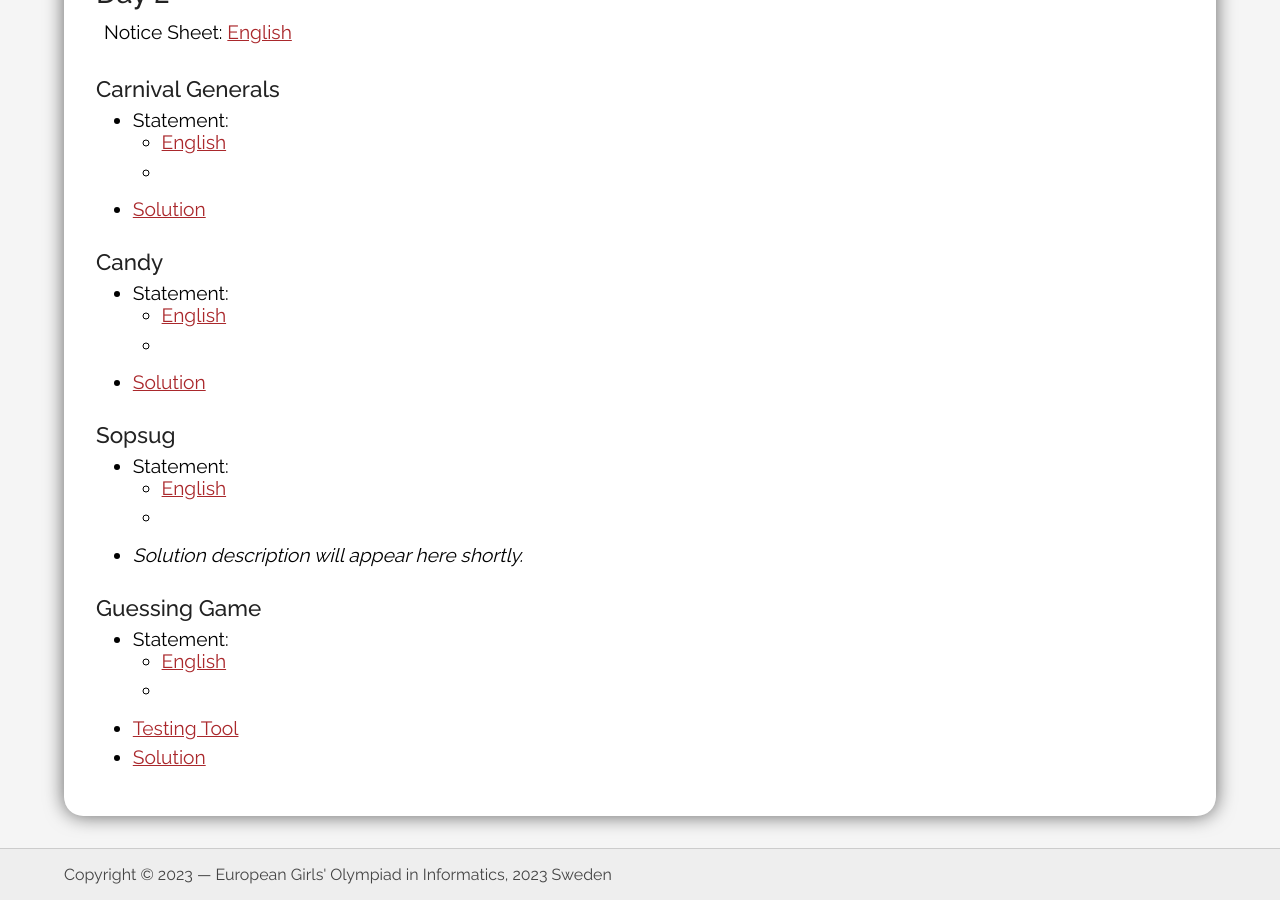
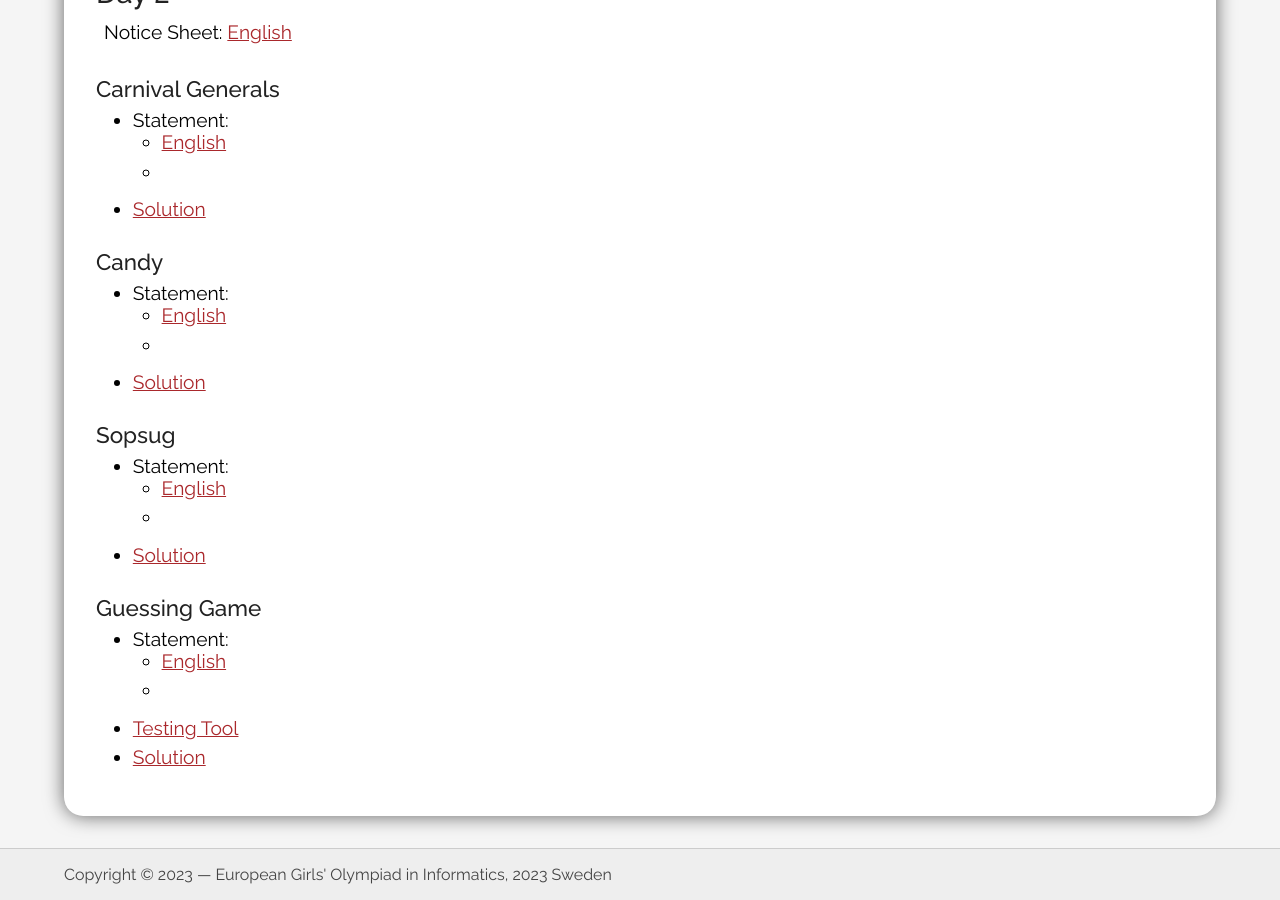
Before and after one commit to Kodsport/egoi23.se, a Jekyll site: the page built from competition/tasks.md, in a window 1280 px wide and 900 px high, scrolled down 1857 px. Built offline with Jekyll 4.4.1, drawn with Linux system fonts in a browser that asks for light colours.

Commit message:
add sopsug solution on task page

```diff
--- a/competition/tasks.md
+++ b/competition/tasks.md
@@ -77,7 +77,7 @@ Notice Sheet: [English](/assets/tasks/day1/notice.pdf)
   * Statement:
       * [English](/assets/tasks/day2/sopsug.pdf)
       * {% for file in site.static_files %} {% if file.extname == ".pdf" and file.path contains 'day2/sopsug/' %} <span class="langlink">[{{ file.basename | remove: "statement_" }}]({{ file.path }})</span> {% endif %} {% endfor %}
-  * *Solution description will appear here shortly.*
+  * [Solution](/assets/solutions/day2/sopsug.pdf)
 
 ### Guessing Game
   * Statement:
```
